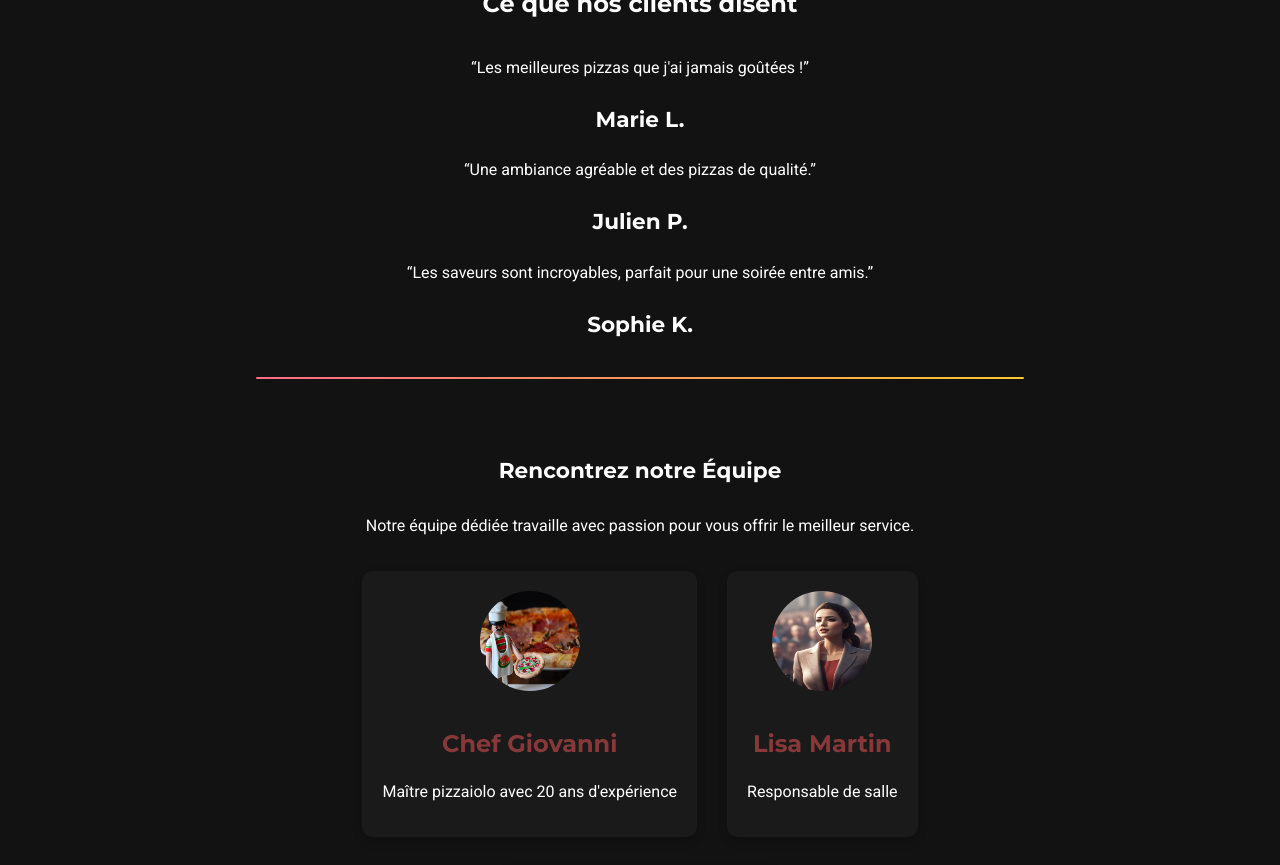
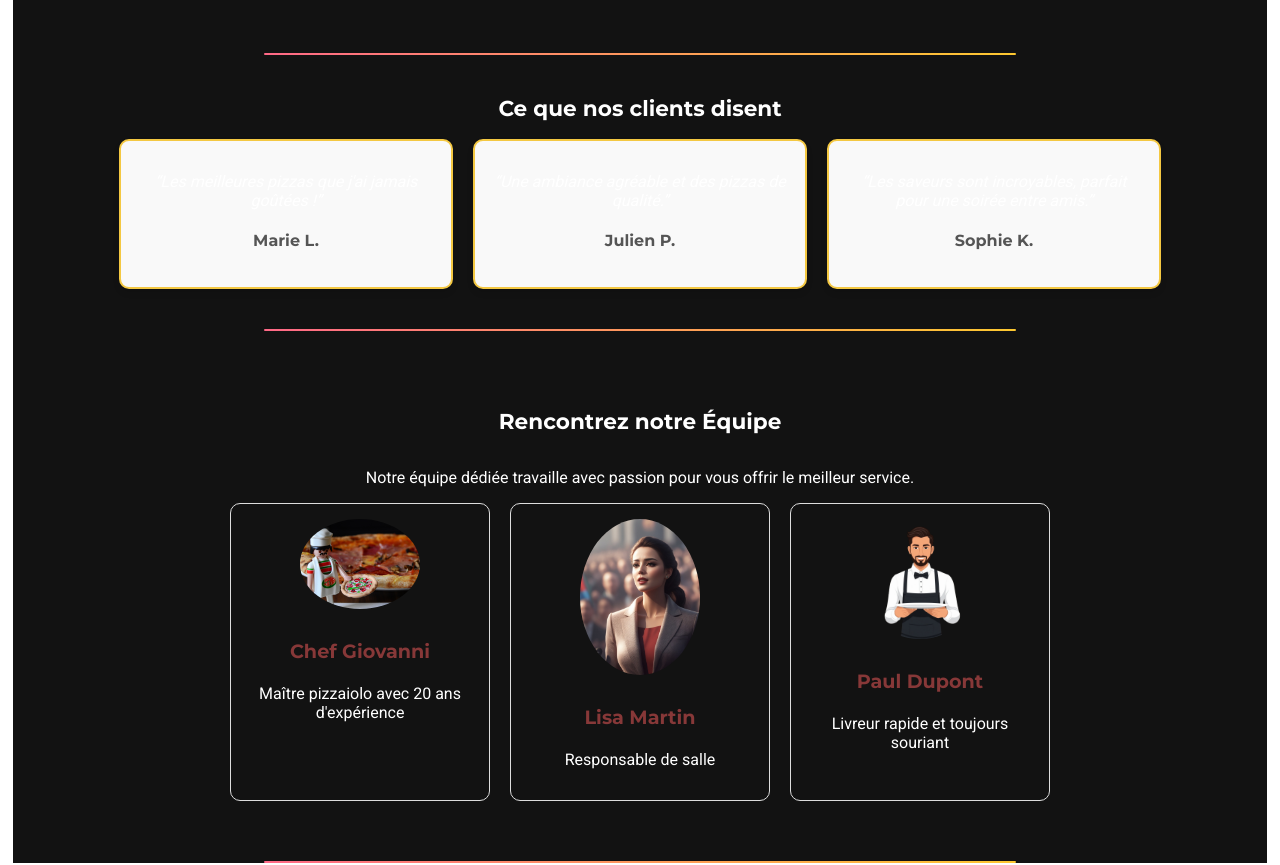
Before and after one commit to MustaphaMab/La_pizz_avec_REACT, a React (Create React App) app in the folder frontend/: page / in a window 1280 px wide. Shown: the part 1660-2525 px from the top of the page. Built offline with nearby package versions, Linux system fonts and the light colour scheme.

Commit message:
modis fichier accueil

```diff
--- a/frontend/src/pages/accueil.css
+++ b/frontend/src/pages/accueil.css
@@ -1,4 +1,6 @@
-
+main {
+  padding: 1%;
+}
 
 /* séparation entre les sections */
 .section-divider {
@@ -119,17 +121,38 @@ font-size: 125%;
 }
 
 /* Témoignages */
-.testimonial-title {
-  text-align: center;
-  color: #ffffff;
-  font-size: 150%;
-  padding-bottom: 20px;
+.testimonial-cards {
+  display: flex;
+  gap: 20px;
+  justify-content: center;
 }
 
-.testimonial-card p, .testimonial-card h4 {
-  color: #ffffff;
+.testimonial-card {
+  background: #f9f9f9;
+  border: 2px solid #f4c842;
+  border-radius: 10px;
+  padding: 15px;
   text-align: center;
+  max-width: 300px;
+  box-shadow: 0 4px 6px rgba(0, 0, 0, 0.1);
+  transition: transform 0.3s ease;
 }
+
+.testimonial-card:hover {
+  transform: scale(1.05);
+}
+
+.testimonial-card p {
+  font-size: 1rem;
+  font-style: italic;
+  margin-bottom: 10px;
+}
+
+.testimonial-card h4 {
+  font-size: 1rem;
+  color: #555;
+}
+
 /* Équipe */
 .team {
   display: flex;
@@ -141,31 +164,37 @@ font-size: 125%;
 
 .team-members {
   display: flex;
-  flex-wrap: wrap;
+  gap: 20px;
   justify-content: center;
-  gap: 30px;
-  max-width: 800px;
-  margin-top: 20px;
 }
 
 .team-member {
-  background: #1a1a1a;
-  padding: 20px;
+  flex: 1;
+  max-width: 300px;
+  text-align: center;
+  border: 1px solid #ddd;
   border-radius: 10px;
-  box-shadow: 0 4px 10px rgba(0, 0, 0, 0.2);
-  text-align: center;
-  transition: transform 0.3s ease;
+  padding: 15px;
+  display: flex;
+  flex-direction: column;
+  align-items: center;
 }
 
 .team-member img {
-  width: 100px;
-  height: 100px;
+  width: 100%;
+  height: auto;
   border-radius: 50%;
+  max-width: 120px;
   margin-bottom: 10px;
 }
 
-.team-member:hover {
-  transform: scale(1.05);
+.team-member h3 {
+  font-size: 1.2rem;
+  margin-bottom: 5px;
+}
+
+.team-member p {
+  font-size: 1rem;
 }
 
 h2 {
@@ -200,14 +229,16 @@ h4 {
 
 /* Section À Propos */
 .about {
-  display: flex;
-  justify-content: space-evenly;
+  text-align: center;
+  margin: 40px 0;
   padding: 20px;
-  text-align: center;
 }
 
+
 .about p {
-  width: 100%;
+  font-size: 1.2rem;
+  font-weight: bold;
+  margin: 10px 0;
 }
 
 /* Section Contact */
@@ -246,50 +277,6 @@ h4 {
   align-items: center;
   gap: 10px;
   font-size: 1rem;
-  color: #ffffff;
-}
-
-.contact-icon {
-  color: #ff6b6b;
-  font-size: 1.2rem;
-}
-
-/* Section Contact */
-.contact-section {
-  background-color: #1f1f1f;
-  padding: 40px 20px;
-  color: #ffffff;
-  text-align: center;
-  border-radius: 10px;
-  max-width: 800px;
-  margin: 0 auto;
-}
-
-.contact-title {
-  font-size: 2.5rem;
-  font-family: 'Montserrat', sans-serif;
-  margin-bottom: 20px;
-}
-
-.contact-description {
-  font-size: 1.1rem;
-  margin-bottom: 30px;
-  color: #000000;
-}
-
-.contact-info {
-  display: flex;
-  justify-content: center;
-  gap: 20px;
-  margin-bottom: 30px;
-  flex-wrap: wrap;
-}
-
-.contact-item {
-  display: flex;
-  align-items: center;
-  gap: 10px;
-  font-size: 1rem;
   color: #000000;
 }
 
@@ -298,14 +285,7 @@ h4 {
   font-size: 1.2rem;
 }
 
-.error-message {
-  color: red;
-  font-size: 0.875rem;
-  margin-top: 5px;
+.error-message,
+.success-message {
+  font-size: 1rem;
 }
-
-.success-message {
-  color: green;
-  font-size: 0.875rem;
-  margin-top: 10px;
-}
```
